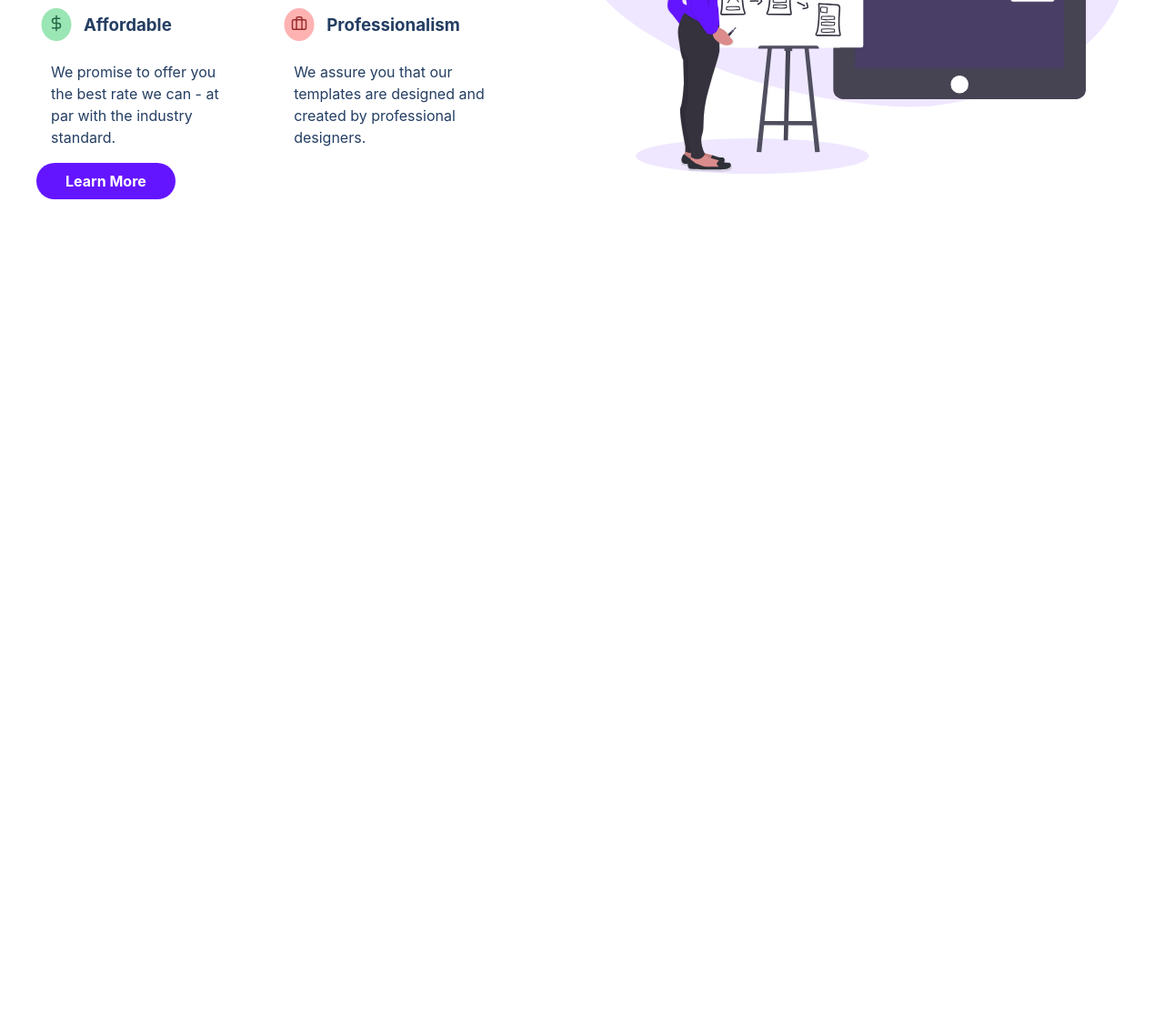
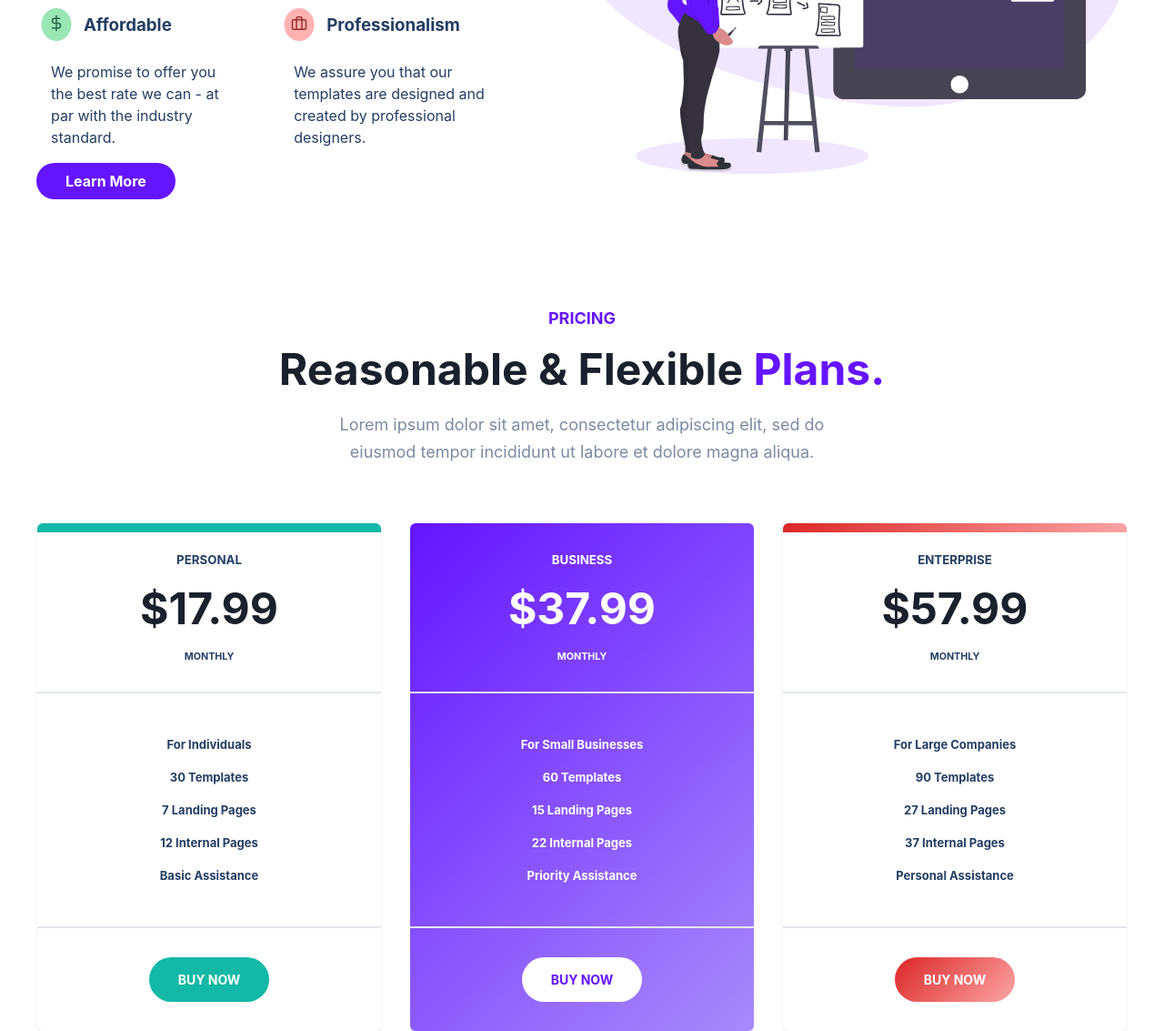
Before and after one commit to BenFeder/Treact-Project-HTML-CSS, a plain HTML site: page index.html in a window 1280 px wide. Shown: the part 3733-4866 px from the top of the page at 91% size. Before the commit the page ends 4072 px from the top, so only its background shows below. Drawn offline with Linux system fonts and the light colour scheme.

Commit message:
Completed desktop layout for pricing/plans section

```diff
--- a/index.html
+++ b/index.html
@@ -388,6 +388,85 @@
           </div>
         </div>
       </section>
+
+      <!-- PLANS SECTION -->
+
+      <section id="plans">
+        <div class="row plans__row">
+          <h6 class="purple">PRICING</h6>
+
+          <h1>Reasonable & Flexible <span class="purple">Plans.</span></h1>
+
+          <p class="plans__para">
+            Lorem ipsum dolor sit amet, consectetur adipiscing elit, sed do
+            eiusmod tempor incididunt ut labore et dolore magna aliqua.
+          </p>
+        </div>
+
+        <!-- PLANS CARDS SECTION -->
+
+        <div class="row pricing__row">
+          <div class="pricing__card--1">
+            <div class="price__desc--1">
+              <h5>PERSONAL</h5>
+              <h1>$17.99</h1>
+              <h6>MONTHLY</h6>
+            </div>
+
+            <div class="plan__1">
+              <ul class="plan__1--list">
+                <li><strong>For Individuals</strong></li>
+                <li>30 Templates</li>
+                <li>7 Landing Pages</li>
+                <li>12 Internal Pages</li>
+                <li>Basic Assistance</li>
+              </ul>
+            </div>
+
+            <button class="plan__1--btn">BUY NOW</button>
+          </div>
+
+          <div class="pricing__card--2">
+            <div class="price__desc--2">
+              <h5>BUSINESS</h5>
+              <h1>$37.99</h1>
+              <h6>MONTHLY</h6>
+            </div>
+
+            <div class="plan__2">
+              <ul class="plan__2--list">
+                <li><strong>For Small Businesses</strong></li>
+                <li>60 Templates</li>
+                <li>15 Landing Pages</li>
+                <li>22 Internal Pages</li>
+                <li>Priority Assistance</li>
+              </ul>
+            </div>
+
+            <button class="plan__2--btn">BUY NOW</button>
+          </div>
+
+          <div class="pricing__card--3">
+            <div class="price__desc--3">
+              <h5>ENTERPRISE</h5>
+              <h1>$57.99</h1>
+              <h6>MONTHLY</h6>
+            </div>
+
+            <div class="plan__3">
+              <ul class="plan__3--list">
+                <li><strong>For Large Companies</strong></li>
+                <li>90 Templates</li>
+                <li>27 Landing Pages</li>
+                <li>37 Internal Pages</li>
+                <li>Personal Assistance</li>
+              </ul>
+            </div>
+
+            <button class="plan__3--btn">BUY NOW</button>
+          </div>
+        </div>
+      </section>
     </main>
     <script src="index.js"></script>
   </body>
--- a/styles.css
+++ b/styles.css
@@ -85,7 +85,7 @@ li {
   font-size: small;
 }
 
-li:not(:last-of-type):hover {
+.nav__link:not(:last-of-type):hover {
   border-bottom: 3px solid #6415ff;
 }
 
@@ -483,6 +483,180 @@ h2 {
   width: 50%;
 }
 
+/* PLANS SECTION */
+
+.plans__row {
+  flex-direction: column;
+  align-items: center;
+  gap: 16px;
+}
+
+.plans__row h6 {
+  font-size: 18px;
+  font-weight: 700;
+}
+
+.plans__row h1 {
+  margin-top: 0;
+}
+
+.plans__para {
+  max-width: 576px;
+  text-align: center;
+  color: #7c8ba1;
+  font-size: 18px;
+  line-height: 1.625;
+  margin-top: 0;
+}
+
+/* PRICING CARD */
+
+.pricing__row {
+  flex-direction: row;
+  justify-content: center;
+  gap: 32px;
+  flex-wrap: wrap;
+  margin-top: 64px;
+}
+
+.pricing__card--1,
+.pricing__card--2,
+.pricing__card--3 {
+  display: flex;
+  flex-direction: column;
+  border-radius: 6px;
+  overflow: hidden;
+  box-shadow: 0 1px 3px rgba(0, 0, 0, 0.1);
+  flex: 1;
+  max-width: calc(33.333% - 22px);
+  min-width: 300px;
+  position: relative;
+}
+
+.pricing__card--1::before {
+  content: "";
+  position: absolute;
+  top: 0;
+  left: 0;
+  right: 0;
+  height: 10px;
+  background-color: #14b8a6;
+}
+
+.pricing__card--2 {
+  background: linear-gradient(135deg, #6415ff 0%, #a78bfa 100%);
+}
+
+.pricing__card--2 * {
+  color: white;
+}
+
+.pricing__card--3::before {
+  content: "";
+  position: absolute;
+  top: 0;
+  left: 0;
+  right: 0;
+  height: 10px;
+  background: linear-gradient(135deg, #dc2626 0%, #fca5a5 100%);
+}
+
+.price__desc--1,
+.price__desc--2,
+.price__desc--3 {
+  display: flex;
+  flex-direction: column;
+  align-items: center;
+  padding: 32px;
+  border-bottom: 2px solid #e5e7eb;
+  gap: 16px;
+}
+
+.price__desc--1 h5,
+.price__desc--1 h1,
+.price__desc--1 h6,
+.price__desc--2 h5,
+.price__desc--2 h1,
+.price__desc--2 h6,
+.price__desc--3 h5,
+.price__desc--3 h1,
+.price__desc--3 h6 {
+  margin: 0;
+}
+
+.plan__1,
+.plan__2,
+.plan__3 {
+  display: flex;
+  flex-direction: column;
+  padding: 48px 32px;
+  border-bottom: 2px solid #e5e7eb;
+}
+
+.plan__1--list,
+.plan__2--list,
+.plan__3--list {
+  list-style: none;
+  padding: 0;
+  margin: 0;
+  display: flex;
+  flex-direction: column;
+  gap: 20px;
+  font-size: 18px;
+  text-align: center;
+}
+
+.plan__1--btn,
+.plan__2--btn,
+.plan__3--btn {
+  background-color: #14b8a6;
+  color: white;
+  border: none;
+  border-radius: 9999px;
+  padding: 16px 32px;
+  font-size: 14px;
+  font-weight: bold;
+  cursor: pointer;
+  margin: 32px auto;
+  width: fit-content;
+  transition: all 300ms ease;
+}
+
+.plan__2--btn {
+  background-color: white;
+  color: #6415ff;
+}
+
+.plan__3--btn {
+  background: linear-gradient(135deg, #dc2626 0%, #fca5a5 100%);
+  color: white;
+}
+
+.plan__1--btn:hover,
+.plan__2--btn:hover,
+.plan__3--btn:hover {
+  transform: translate(4px, -4px);
+  box-shadow: -8px 8px 20px rgba(20, 184, 166, 0.4);
+}
+
+.plan__1--btn:active,
+.plan__2--btn:active,
+.plan__3--btn:active {
+  animation: jolt 200ms ease;
+}
+
+@keyframes jolt {
+  0% {
+    transform: translate(4px, -4px);
+  }
+  50% {
+    transform: translate(-2px, 2px);
+  }
+  100% {
+    transform: translate(0, 0);
+  }
+}
+
 /* TABLETS AND MOBILE DEVICES  */
 
 @media (max-width: 768px) {
```
